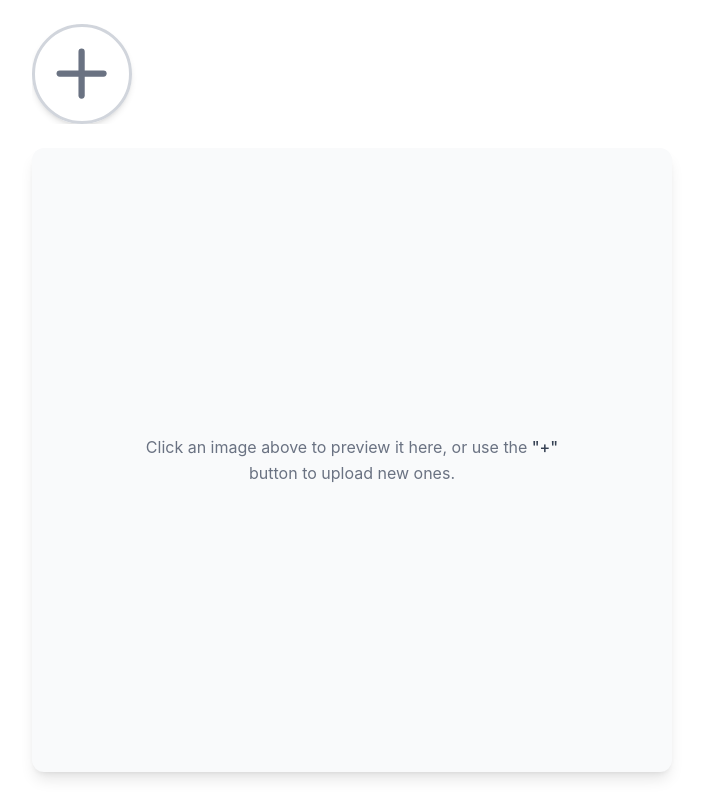
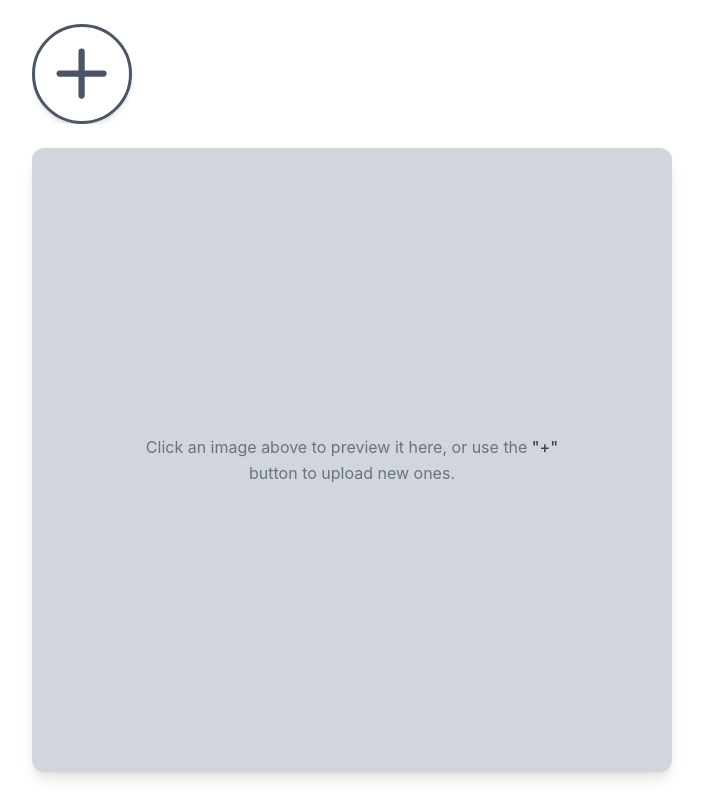
Before and after one commit to apii2/Story-Feature, a React (Vite) app: page / in a window 1280 px wide. Shown: the whole page, without its empty margins (288-991 px from the left). Built offline with nearby package versions, Linux system fonts and the light colour scheme.

Commit message:
modified styles and added readme file

```diff
--- a/src/App.tsx
+++ b/src/App.tsx
@@ -108,7 +108,7 @@ function App() {
         />
 
         {/* Display Image */}
-        <div className="min-h-[calc(100dvh-11rem)] bg-gray-50 flex items-center justify-center p-7 rounded-xl shadow-lg text-center dark:bg-gray-800">
+        <div className="min-h-[calc(100dvh-11rem)] bg-gray-300 flex items-center justify-center p-7 rounded-xl shadow-lg text-center dark:bg-gray-800">
           {selectedImage ? (
             <div className="relative w-full">
               {/* Progress Bar */}
@@ -134,7 +134,7 @@ function App() {
                   images.length - 1
                 }
                 onClick={() => handleAutoImageChange("next")}
-                className="block text-gray-400 hover:text-gray-300 disabled:cursor-not-allowed disabled:text-gray-600 cursor-pointer transition-all absolute right-[30%] sm:right-[40%] -bottom-15 md:bottom-auto md:top-1/2 md:-right-24 transform md:-translate-y-1/2"
+                className="block text-gray-600 dark:text-gray-400 hover:text-gray-800 dark:hover:text-gray-300 disabled:cursor-not-allowed disabled:text-gray-400 dark:disabled:text-gray-600 cursor-pointer transition-all absolute right-[30%] sm:right-[40%] -bottom-15 md:bottom-auto md:top-1/2 md:-right-24 transform md:-translate-y-1/2"
               >
                 <ArrowRightCircle className="w-12 h-12" />
               </button>
@@ -143,7 +143,7 @@ function App() {
                   images.findIndex((img) => img.url === selectedImage) === 0
                 }
                 onClick={() => handleAutoImageChange("prev")}
-                className="block text-gray-400 hover:text-gray-300 disabled:cursor-not-allowed disabled:text-gray-600 cursor-pointer transition-all absolute left-[30%] sm:left-[40%] -bottom-15 md:bottom-auto md:top-1/2 md:-left-24 transform md:-translate-y-1/2"
+                className="block text-gray-600 dark:text-gray-400 hover:text-gray-800 dark:hover:text-gray-300 disabled:cursor-not-allowed disabled:text-gray-400 dark:disabled:text-gray-600 cursor-pointer transition-all absolute left-[30%] sm:left-[40%] -bottom-15 md:bottom-auto md:top-1/2 md:-left-24 transform md:-translate-y-1/2"
               >
                 <ArrowLeftCircle className="w-12 h-12" />
               </button>
--- a/src/components/ImageSwiper.tsx
+++ b/src/components/ImageSwiper.tsx
@@ -37,9 +37,9 @@ const ImageSwiper: React.FC<ImageSwiperProps> = ({
       <SwiperSlide>
         <div
           onClick={() => setOpenImageAddModal(true)}
-          className="w-20 h-20 xl:w-25 xl:h-25 xs:w-18 xs:h-18 flex items-center justify-center rounded-full overflow-hidden border-[3px] border-gray-300 shadow-md transition-all duration-300 cursor-pointer hover:shadow-lg group hover:border-white dark:border-gray-600"
+          className="w-20 h-20 xl:w-25 xl:h-25 xs:w-18 xs:h-18 flex items-center justify-center rounded-full overflow-hidden border-[3px] shadow-md transition-all duration-300 cursor-pointer hover:shadow-lg group hover:border-gray-800 hover:dark:border-white border-gray-600"
         >
-          <Plus className="w-4/5 h-4/5 text-gray-500 group-hover:text-white pointer-events-none transition-all duration-300" />
+          <Plus className="w-4/5 h-4/5 text-gray-600 group-hover:dark:text-white group-hover:text-gray-800 pointer-events-none transition-all duration-300" />
         </div>
       </SwiperSlide>
 
@@ -59,11 +59,11 @@ const ImageSwiper: React.FC<ImageSwiperProps> = ({
         </SwiperSlide>
       ))}
 
-      <div className="swiper-button-next text-black! dark:text-gray-100! right-0!">
-        <CircleChevronRight className="fill-black! w-8! h-8!" />
+      <div className="swiper-button-next text-gray-800! right-0!">
+        <CircleChevronRight className="fill-gray-300! w-8! h-8!" />
       </div>
-      <div className="swiper-button-prev text-black! dark:text-gray-100! left-0!">
-        <CircleChevronLeft className="fill-black! w-8! h-8!" />
+      <div className="swiper-button-prev text-gray-800! left-0!">
+        <CircleChevronLeft className="fill-gray-300! w-8! h-8!" />
       </div>
     </Swiper>
   );
```
Also changed, not shown: 1 other file (tests, documents, lock files or other folders).
